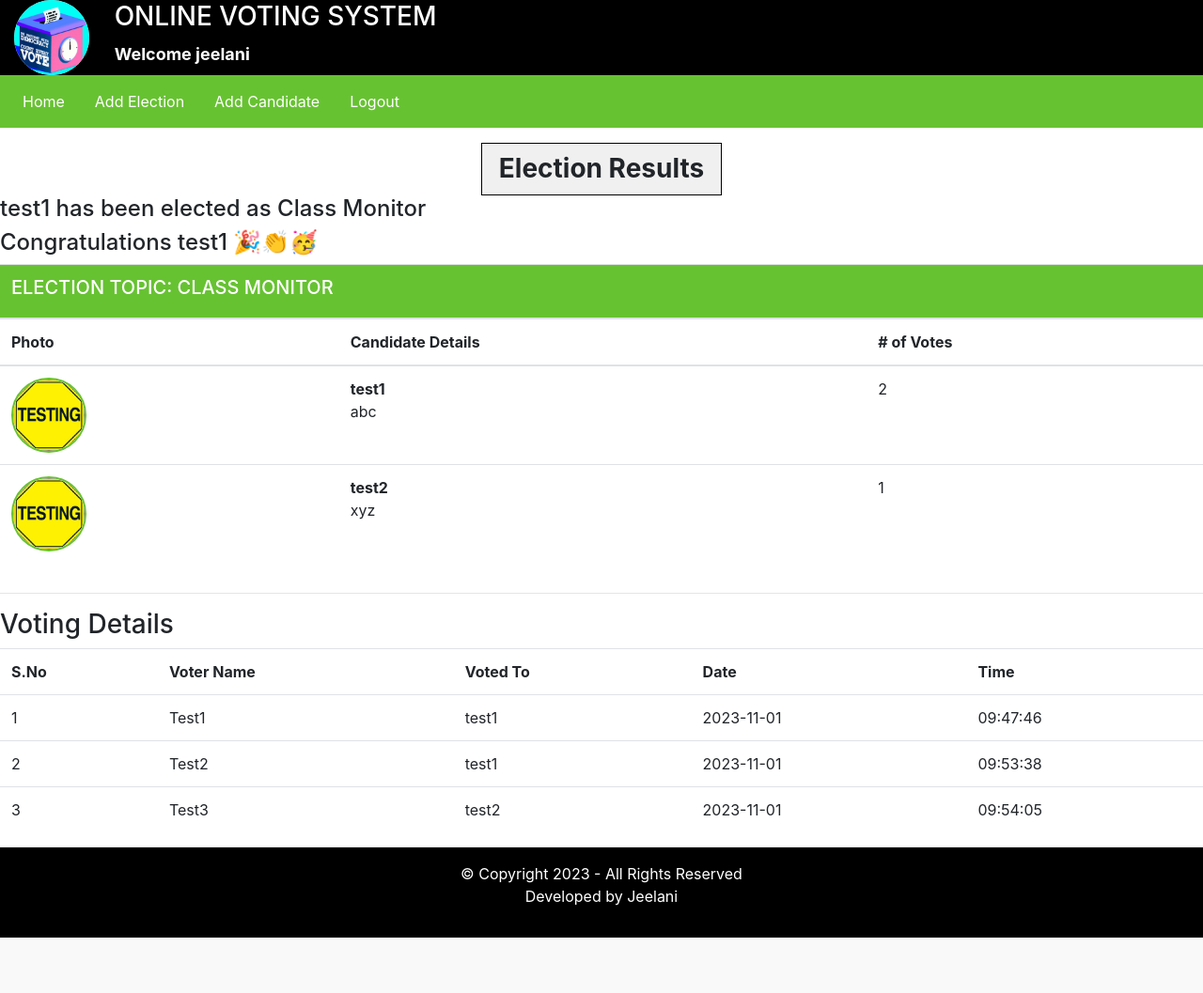
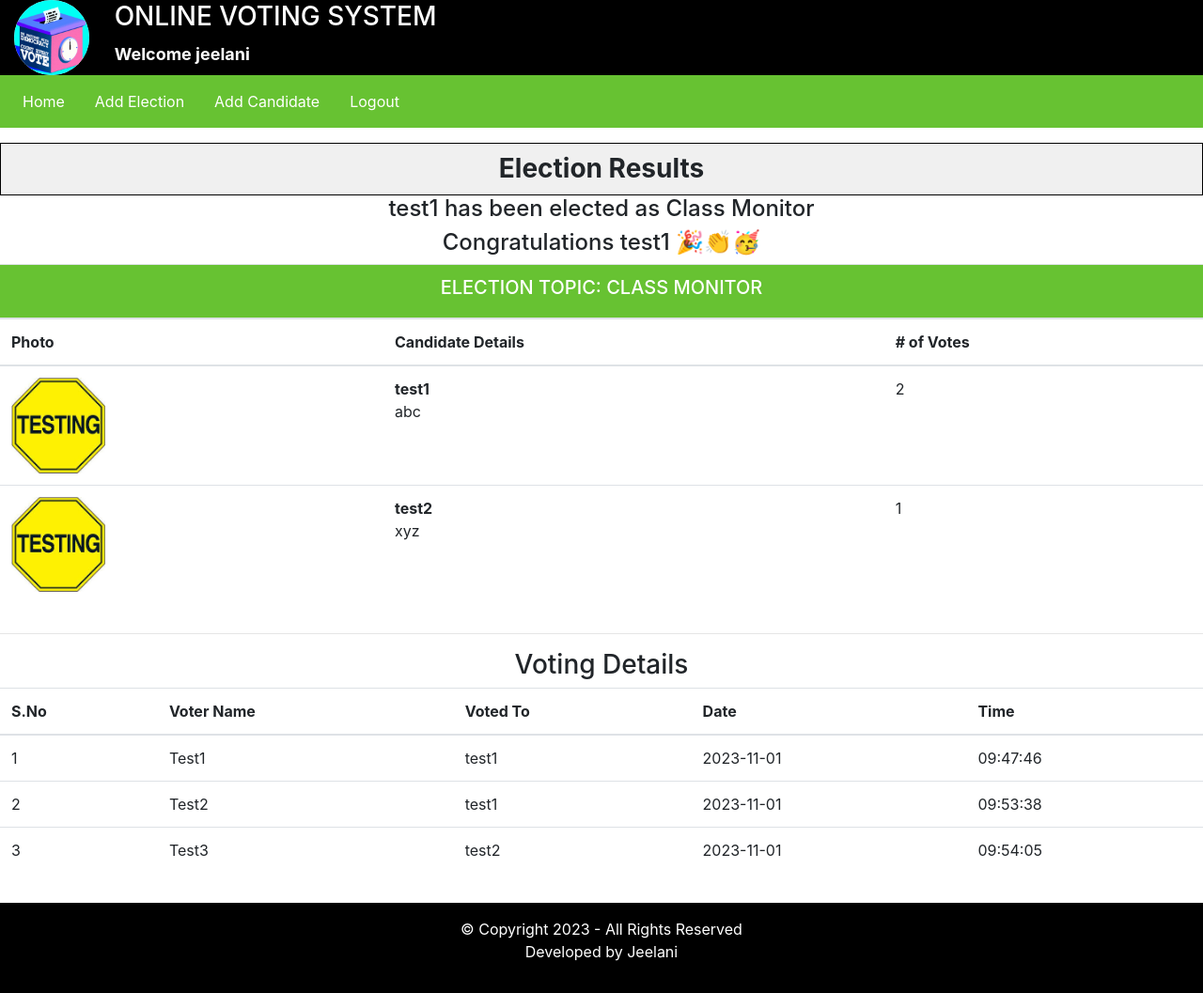
Before and after one commit to jeelanibaba/voting_system_using_php, a PHP site: page /admin/index.php?viewResult=2 in a window 1280 px wide. Shown: the whole page at 94% size. Before the commit the page ends 998 px from the top, so only its background shows below. Run offline with PHP 8.4, Linux system fonts and the light colour scheme; a user stored in the database is signed in; data comes from the database, SQL or seed files in the repository; some libraries are stand-ins or nearby versions.

Commit message:
Update viewResults.php

```diff
--- a/admin/inc/viewResults.php
+++ b/admin/inc/viewResults.php
@@ -1,26 +1,18 @@
 <?php
     $election_id = $_GET['viewResult'];
-
-
 ?>
 
 <div class="row my-3">
     <div class="col-12">
-    <!-- <h3 style="text-align: center; font-weight: bold;">Election Results</h3> -->
         <div style="text-align: center;">
-    <div style="background-color: #f0f0f0; border: 1px solid #000; padding: 10px; width: 20%; margin: 0 auto;">
+            <div style="background-color: #f0f0f0; border: 1px solid #000; padding: 10px; width: auto; margin: 0 auto;">
                 <h3 style="font-weight: bold; margin: 0;">Election Results</h3>
             </div>
         </div>
 
-
-
-
         <?php
         $fetchingActiveElections = mysqli_query($db, "SELECT * FROM elections WHERE id = '". $election_id ."'") or die(mysqli_error($db));
-        $totalActiveElections = mysqli_num_rows($fetchingActiveElections);
-
-        if ($totalActiveElections > 0) {
+        if ($totalActiveElections = mysqli_num_rows($fetchingActiveElections) > 0) {
             while ($data = mysqli_fetch_assoc($fetchingActiveElections)) {
                 $election_id = $data['id'];
                 $election_topic = $data['election_topic'];
@@ -34,38 +26,32 @@
                     $fetchWinnerDetailsQuery = mysqli_query($db, "SELECT * FROM candidate_details WHERE id = $winner_candidate_id") or die(mysqli_error($db));
                     $winnerDetails = mysqli_fetch_assoc($fetchWinnerDetailsQuery);
                     $winnerName = $winnerDetails['candidate_name'];
-                    echo "<h4>$winnerName has been elected as $election_topic </h4>";
-                    echo "<h4>Congratulations $winnerName 🎉👏🥳</h4>";
-
+                    echo "<h4 style='text-align: center;'>$winnerName has been elected as $election_topic </h4>";
+                    echo "<h4 style='text-align: center;'>Congratulations $winnerName 🎉👏🥳</h4>";
                 }
-
-
-
         ?>
+        <div class="table-responsive">
             <table class="table">
                 <thead>
                     <tr>
-                            <th colspan="4" class="bg-green text-white"><h5> ELECTION TOPIC: <?php echo strtoupper($election_topic); ?></h5></th>
+                        <th colspan="3" class="bg-green text-white"><h5 style="text-align: center;">ELECTION TOPIC: <?php echo strtoupper($election_topic); ?></h5></th>
                     </tr>
                     <tr>
-                            <th> Photo </th>
-                            <th> Candidate Details </th>
-                            <th> # of Votes </th>
+                        <th>Photo</th>
+                        <th>Candidate Details</th>
+                        <th># of Votes</th>
                     </tr>
                 </thead>
                 <tbody>
                 <?php
                     $fetchingCandidates = mysqli_query($db, "SELECT * FROM candidate_details WHERE election_id = '". $election_id ."'") or die(mysqli_error($db));
-
                     while ($candidateData = mysqli_fetch_assoc($fetchingCandidates)) {
-                            $candidate_id = $candidateData['id'];
                         $candidate_photo = $candidateData['candidate_photo'];
-
-                            $fetchingVotes = mysqli_query($db, "SELECT * FROM votings WHERE candidate_id = '". $candidate_id . "'") or die(mysqli_error($db));
+                        $fetchingVotes = mysqli_query($db, "SELECT * FROM votings WHERE candidate_id = '". $candidateData['id'] . "'") or die(mysqli_error($db));
                         $totalVotes = mysqli_num_rows($fetchingVotes);
                 ?>
                         <tr>
-                                <td> <img src="<?php echo $candidate_photo; ?>" class="candidate_photo"> </td>
+                            <td><img src="<?php echo $candidate_photo; ?>" class="img-fluid" style="max-width: 100px; height: auto;"></td>
                             <td><?php echo "<b>" . $candidateData['candidate_name'] . "</b><br />" . $candidateData['candidate_details']; ?></td>
                             <td><?php echo $totalVotes; ?></td>
                         </tr>
@@ -74,16 +60,16 @@
                 ?>
                 </tbody>
             </table>
+        </div>
         <?php
             }
         } else {
-            echo "No such active election.";
+            echo "<p style='text-align: center;'>No such active election.</p>";
         }
         ?>
-    </div>
-</div>
+
         <hr>
-            <h3>Voting Details</h3>
+        <h3 style="text-align: center;">Voting Details</h3>
          <?php
                 $fetchingVoteDetails = mysqli_query($db, "SELECT * FROM votings WHERE election_id = '". $election_id ."'");
                 $number_of_votes = mysqli_num_rows($fetchingVoteDetails);
@@ -92,14 +78,18 @@
                 {
                     $sno = 1;
             ?>
+        <div class="table-responsive">
             <table class="table">
+                <thead>
                     <tr>
                         <th>S.No</th>
                         <th>Voter Name</th>
                         <th>Voted To</th>
-                            <th>Date </th>
+                        <th>Date</th>
                         <th>Time</th>
                     </tr>
+                </thead>
+                <tbody>
 
             <?php
                     while($data = mysqli_fetch_assoc($fetchingVoteDetails))
@@ -149,7 +139,11 @@
 
 
                 ?>
+                </tbody>
             </table>
-
         </div>
     </div>
+</div>
+
+<script src="../assets/js/jquery.min.js"></script>
+<script src="../assets/js/bootstrap.bundle.min.js"></script>
```
Lines whose indentation alone changed are shown as unchanged.
